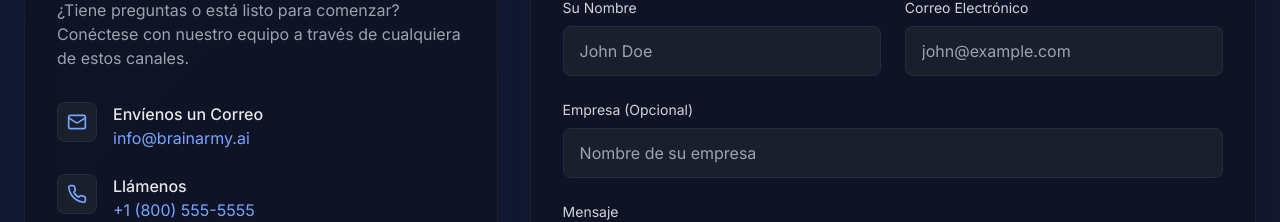
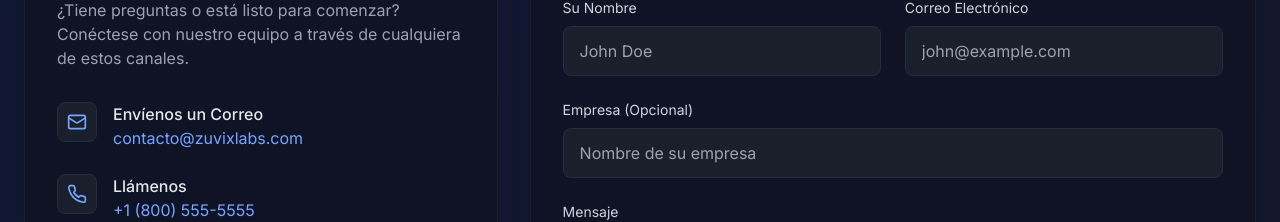
Before and after one commit to ZuvixLabs/zuvix-landing, a React (Vite) app: page / in a window 1280 px wide. Shown: the part 7053-7275 px from the top of the page. Built offline with nearby package versions, Linux system fonts and the light colour scheme.

Commit message:
Fix: Update contact email
Replaces the existing contact email address with the new one.

```diff
--- a/src/components/ContactSection.tsx
+++ b/src/components/ContactSection.tsx
@@ -1,4 +1,3 @@
-
 import React, { useState } from 'react';
 import { Send, Mail, Phone, MapPin } from 'lucide-react';
 import { useLanguage } from '@/contexts/LanguageContext';
@@ -104,8 +103,8 @@ const ContactSection: React.FC = () => {
                   </div>
                   <div>
                     <h4 className="text-gray-200 font-medium">{t('emailUs')}</h4>
-                    <a href="mailto:info@brainarmy.ai" className="text-brainblue-400 hover:text-brainblue-300 transition-colors">
-                      info@brainarmy.ai
+                    <a href="mailto:contacto@zuvixlabs.com" className="text-brainblue-400 hover:text-brainblue-300 transition-colors">
+                      contacto@zuvixlabs.com
                     </a>
                   </div>
                 </div>
```
